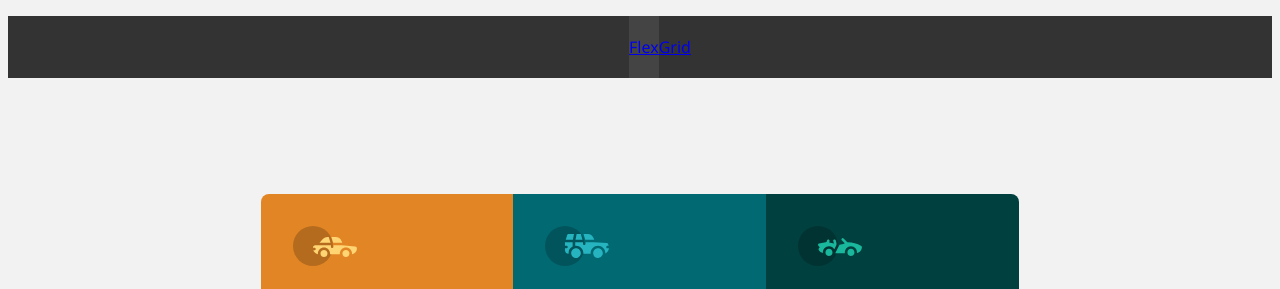
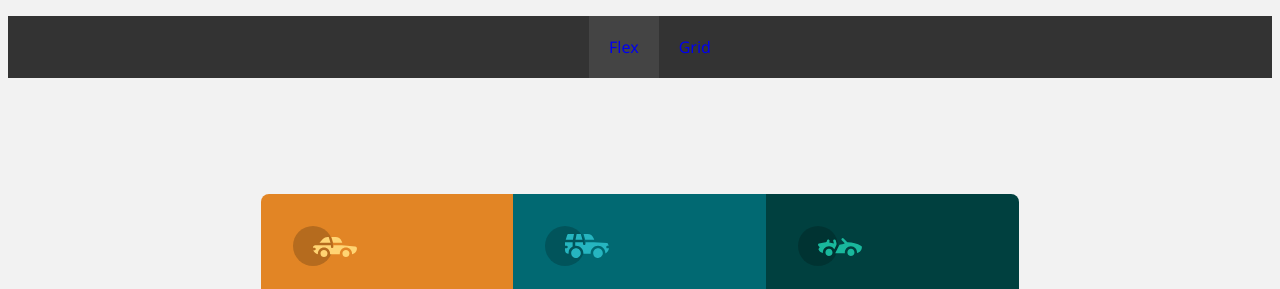
Before and after one commit to theblaisecode/FlexBox, a plain HTML site: page index.html in a window 1280 px wide. Shown: the top 289 px of the page. Drawn offline with Linux system fonts and the light colour scheme.

Commit message:
Update style.css

```diff
--- a/style.css
+++ b/style.css
@@ -9,6 +9,8 @@ body {
 }
 
 header {
+    margin: 0;
+    padding: 0;
     background: #333;
     color: #fff;
 }
@@ -20,9 +22,10 @@ ul {
 }
 
 ul li a {
-    padding: 20px 0;
+    padding: 20px;
     cursor: pointer;
     display: inline-block;
+    text-decoration: none;
 }
 
 .active,
```
